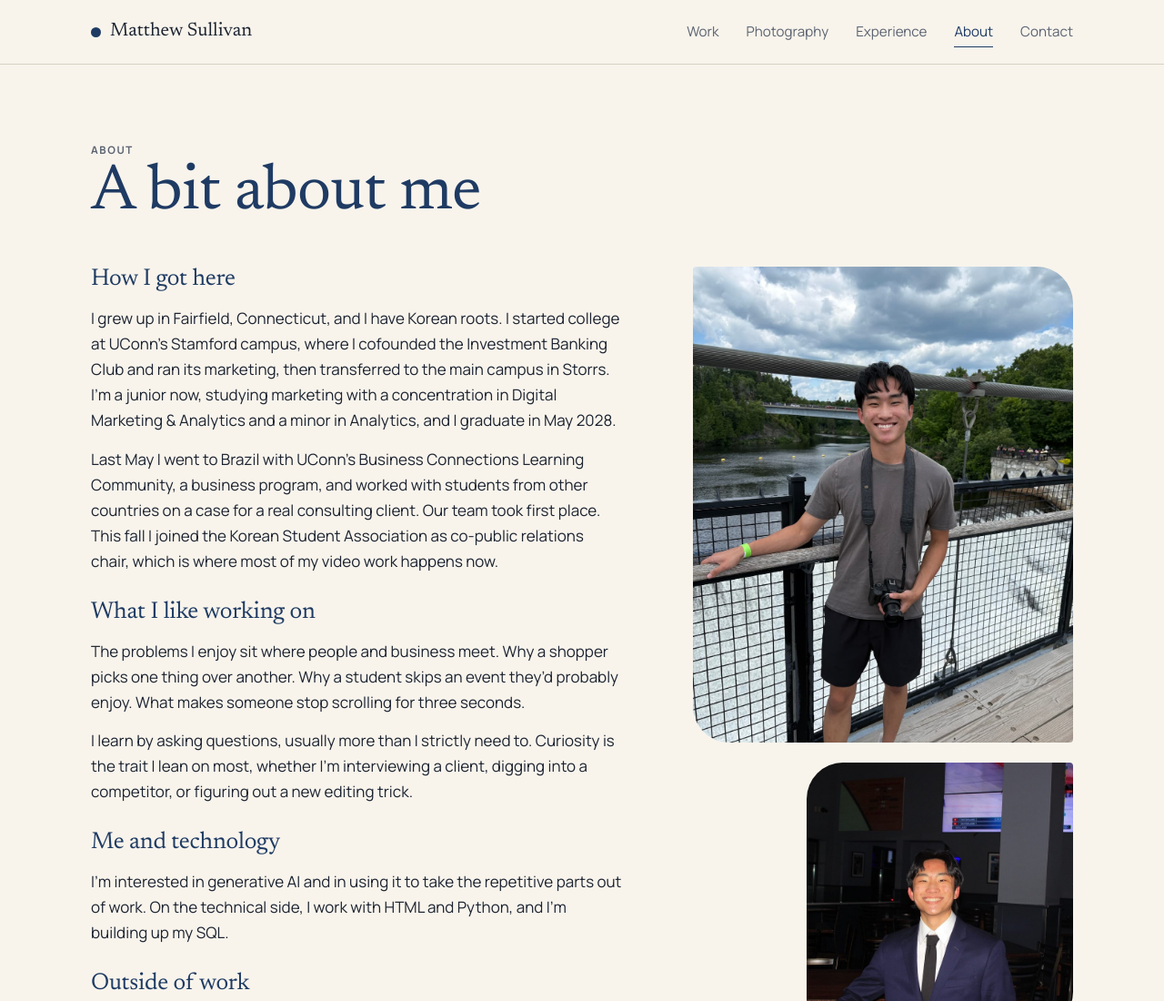
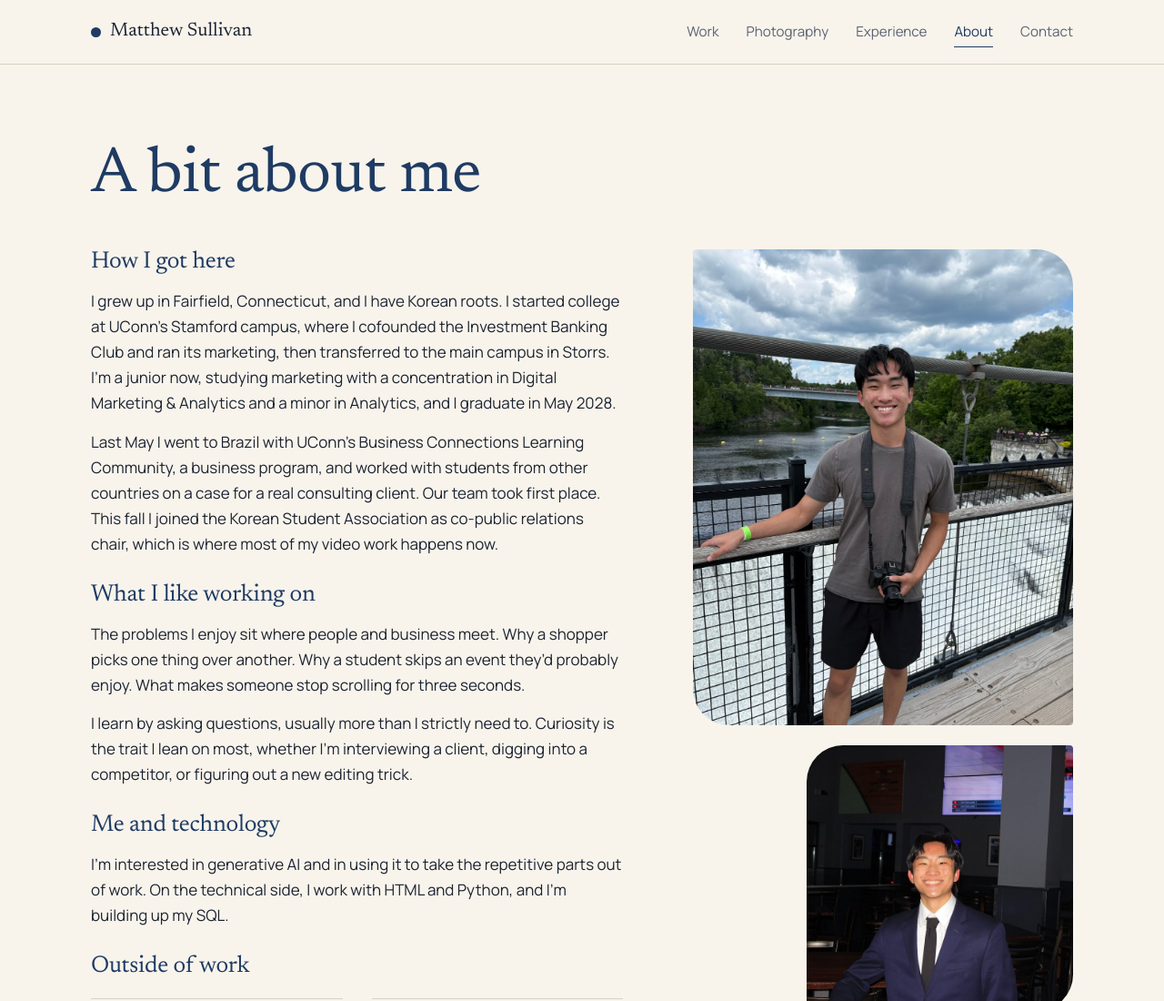
Before and after one commit to matthewhsullivan/matthewhsullivan.github.io, a plain HTML site: page about.html in a window 1280 px wide. Shown: the top 1100 px of the page at 91% size. Drawn offline with Linux system fonts and the light colour scheme.

Commit message:
About: drop eyebrow above heading
Co-Authored-By: Claude Opus 5.5 <noreply@anthropic.com>
Claude-Session: https://claude.ai/code/session_01XhEWw8mLgsWNjHrpPkh872

```diff
--- a/about.html
+++ b/about.html
@@ -32,7 +32,6 @@
 
 <main id="main">
   <div class="wrap page-head">
-    <p class="eyebrow">About</p>
     <h1>A bit about me</h1>
   </div>
 
```
